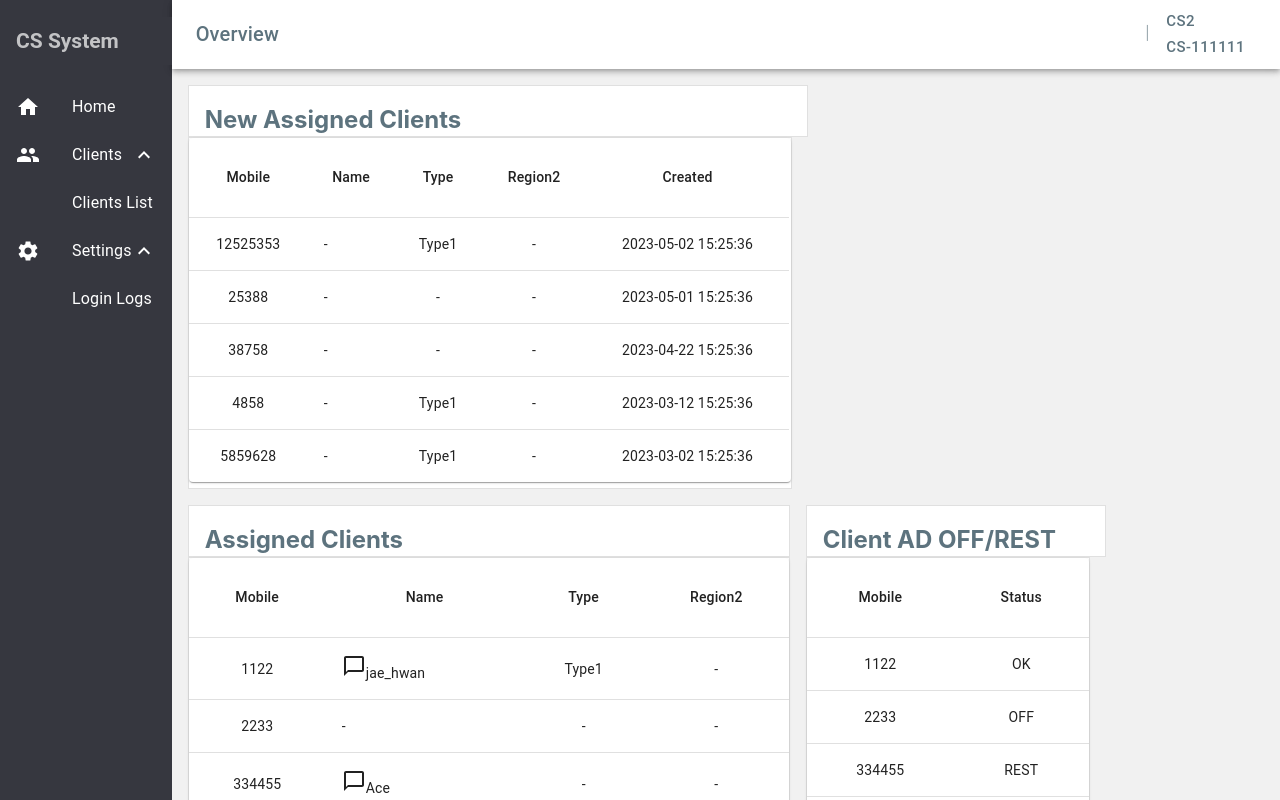
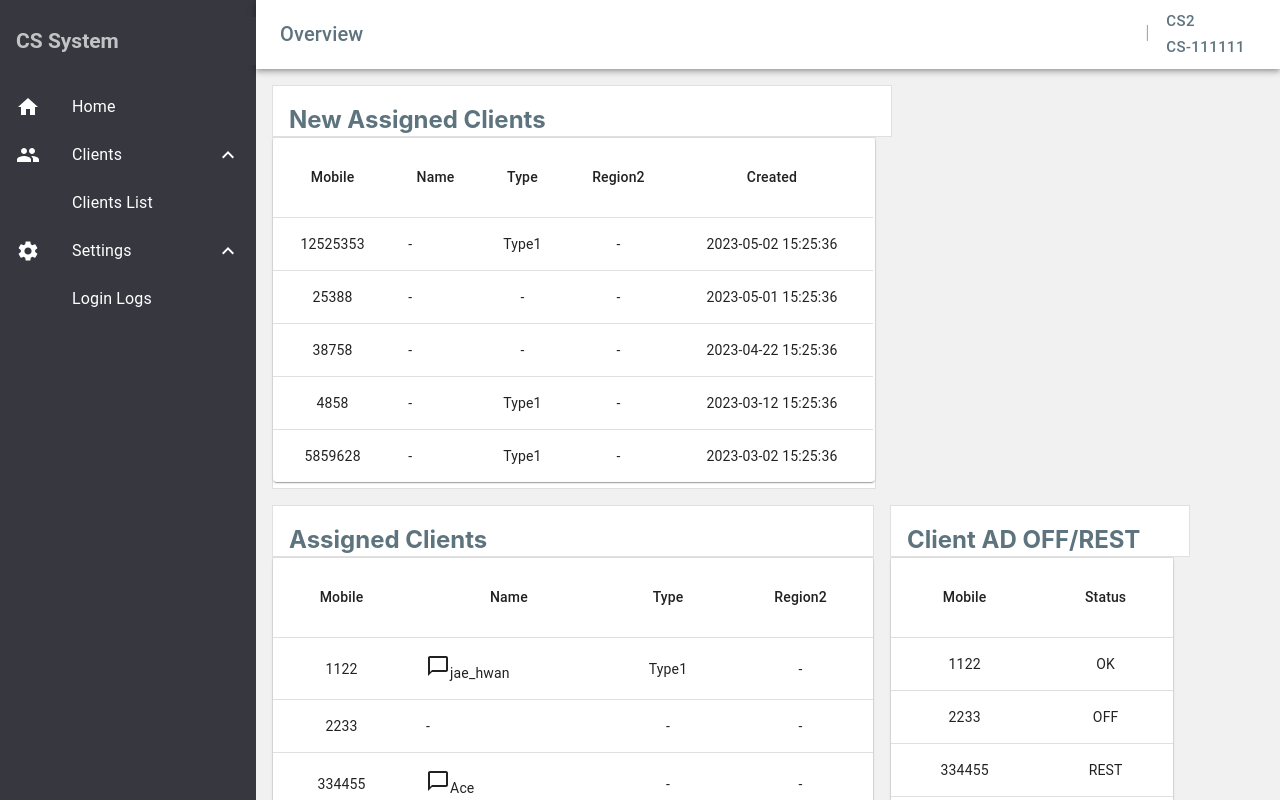
Before and after one commit to JayLiuZymber/muiCSsystem, a React (Create React App) app: page /login in a window 1280 px wide. Both pictures are taken after typing "Sample", "Sample123" into the empty fields and a click on the button "LOGIN". Shown: the top 800 px of the page. Built offline with nearby package versions, Linux system fonts and the light colour scheme.

Commit message:
fix SideList BG color area not full height

```diff
--- a/src/components/SideList.js
+++ b/src/components/SideList.js
@@ -43,7 +43,7 @@ export default function SideList() {
   };
 
   return (
-    <Box sx={{ height: "100vh" }} bgcolor="#36373F" color="#fff">
+    <Box bgcolor="#36373F" color="#fff">
        <ThemeProvider
         theme={createTheme({
           // components: {
@@ -61,7 +61,7 @@ export default function SideList() {
         })}
       >
       <List
-        sx={{ width: "100%", maxWidth: 360 }}
+        sx={{ width: "20vw", minWidth: 200 }}
         component="nav"
         aria-labelledby="nested-list-subheader"
         subheader={
```
